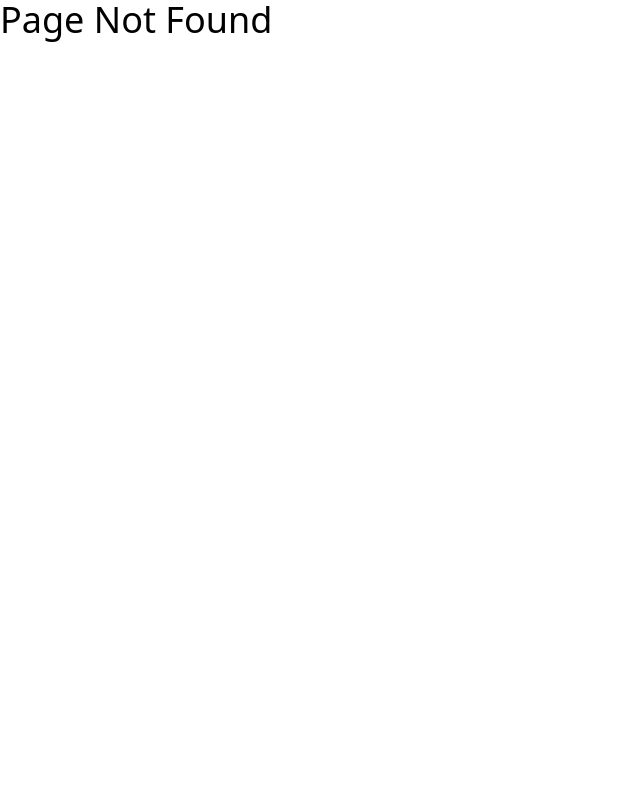
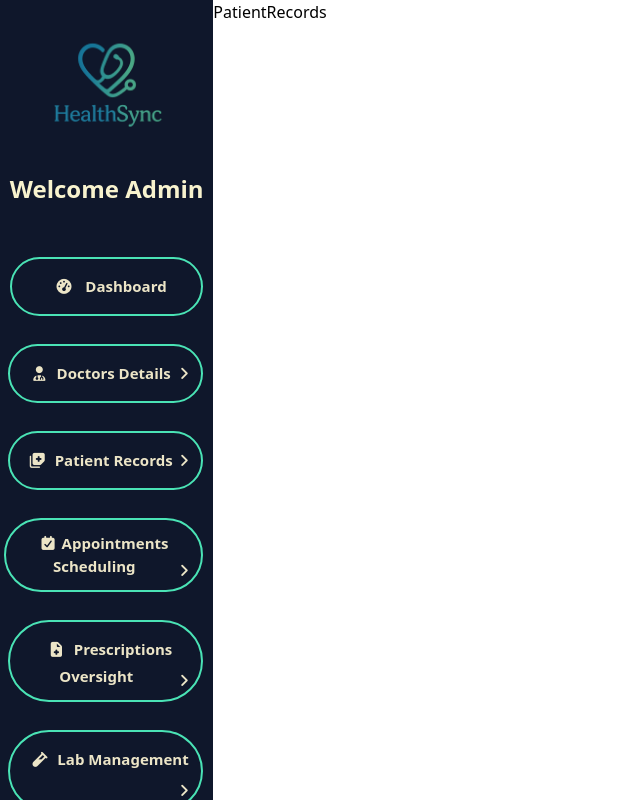
Before and after one commit to RudraTewari/HealthSync, a React (Vite) app: page /admin/PatientRecords in a window 1280 px wide. Before the commit this address had no page. Shown: the top 800 px of the page, without its empty margins (0-640 px from the left). Built offline with nearby package versions, Linux system fonts and the light colour scheme.

Commit message:
Added Routing

```diff
--- a/src/Admin/AdminPanel.jsx
+++ b/src/Admin/AdminPanel.jsx
@@ -1,5 +1,8 @@
 import React from 'react';
 import Sidebar from './Sidebar';
+import {Routes,Route} from 'react-router-dom'
+import DoctorDashboard from './DoctorsDetails/DoctorDashboard';
+import PatientRecords from './DoctorsDetails/PatientRecords';
 import Body from './Body';
 
 const AdminPanel = () => {
@@ -10,7 +13,13 @@ const AdminPanel = () => {
                 <Sidebar/>
             </div>
             <div className ='w-5/6 col-span-10 p-0 m-0'>
-                <Body/>
+                <Routes>
+                  <Route path='' element={<Body/>} />
+                  <Route path='DoctorDashboard' element={<DoctorDashboard/>} />
+                  <Route path='PatientRecords' element={<PatientRecords/>} />
+
+                </Routes>
+
             </div>
         </div>
     </>
--- /dev/null
+++ b/src/Admin/DoctorsDetails/DoctorDashboard.jsx
@@ -0,0 +1,9 @@
+import React from 'react'
+
+const DoctorDashboard = () => {
+  return (
+    <h1>DoctorDashboard</h1>
+  )
+}
+
+export default DoctorDashboard
--- /dev/null
+++ b/src/Admin/DoctorsDetails/PatientRecords.jsx
@@ -0,0 +1,9 @@
+import React from 'react'
+
+const PatientRecords = () => {
+  return (
+    <h1>PatientRecords</h1>
+  )
+}
+
+export default PatientRecords
--- a/src/Admin/Sidebar.jsx
+++ b/src/Admin/Sidebar.jsx
@@ -1,7 +1,8 @@
 import React from 'react';
 import Logo from '../assets/ChatGPT Image Jul 28, 2025, 07_48_37 PM.png'
 import { NavLink } from 'react-router-dom';
-
+import DoctorDashboard from './DoctorsDetails/DoctorDashboard';
+import PatientRecords from './DoctorsDetails/PatientRecords';
 
 const Sidebar = () => {
   return (
@@ -16,9 +17,9 @@ const Sidebar = () => {
           <div className='w-full flex-1 p-0 m-0 overflow-y-auto'>
 
               <nav className='  h-lvh flex flex-col p-0 mt-7 gap-5'>
-                <NavLink to={''} id='active' className=' text-[15px] text-center text-[#ECE5C7] px-2 py-3 ml-2.5 mr-2.5 mt-2 font-semibold border-2 border-[#4AE3B5] rounded-full hover:bg-[#00FFDD] hover:text-[#0E185F]  hover:border-amber-100 transistion-all duration-300 ease-in hover:scale-110'><i className='fas fa-tachometer-alt m-2'></i> Dashboard </NavLink>
-                <NavLink to={''} className=' text-[15px] text-center text-[#ECE5C7] px-2 py-3 ml-2 mr-2.5 mt-2 font-semibold border-2 border-[#4AE3B5] rounded-full hover:bg-[#00FFDD] hover:text-[#0E185F] hover:border-amber-100 transition-all duration-300 ease-in hover:scale-110'><i className='fas fa-user-md m-2'></i>Doctors Details <i className='fas fa-angle-right float-right mt-2'></i></NavLink>
-                <NavLink to={''} className=' text-[15px] text-center text-[#ECE5C7] px-2 py-3 ml-2 mr-2.5 mt-2 font-semibold border-2 border-[#4AE3B5] rounded-full hover:bg-[#00FFDD] hover:text-[#0E185F] hover:border-amber-100 transition-all duration-300 ease-in hover:scale-110'><i className='fas fa-notes-medical m-2'></i>Patient Records <i className='fas fa-angle-right float-right mt-2'></i></NavLink>
+                <NavLink to={'/Admin'} id='active' className=' text-[15px] text-center text-[#ECE5C7] px-2 py-3 ml-2.5 mr-2.5 mt-2 font-semibold border-2 border-[#4AE3B5] rounded-full hover:bg-[#00FFDD] hover:text-[#0E185F]  hover:border-amber-100 transistion-all duration-300 ease-in hover:scale-110'><i className='fas fa-tachometer-alt m-2'></i> Dashboard </NavLink>
+                <NavLink to={'/admin/DoctorDashboard'} className=' text-[15px] text-center text-[#ECE5C7] px-2 py-3 ml-2 mr-2.5 mt-2 font-semibold border-2 border-[#4AE3B5] rounded-full hover:bg-[#00FFDD] hover:text-[#0E185F] hover:border-amber-100 transition-all duration-300 ease-in hover:scale-110'><i className='fas fa-user-md m-2'></i>Doctors Details <i className='fas fa-angle-right float-right mt-2'></i></NavLink>
+                <NavLink to={'/admin/PatientRecords'} className=' text-[15px] text-center text-[#ECE5C7] px-2 py-3 ml-2 mr-2.5 mt-2 font-semibold border-2 border-[#4AE3B5] rounded-full hover:bg-[#00FFDD] hover:text-[#0E185F] hover:border-amber-100 transition-all duration-300 ease-in hover:scale-110'><i className='fas fa-notes-medical m-2'></i>Patient Records <i className='fas fa-angle-right float-right mt-2'></i></NavLink>
                 <NavLink to={''} className=' text-[15px] text-center text-[#ECE5C7] px-2 py-3 ml-1 mr-2.5 mt-2 font-semibold border-2 border-[#4AE3B5] rounded-full hover:bg-[#00FFDD] hover:text-[#0E185F] hover:border-amber-100 transition-all duration-300 ease-in hover:scale-110'><i className='fas fa-calendar-check mr-1'></i>Appointments Scheduling  <i className='fas fa-angle-right float-right mt-2'></i></NavLink>
                 <NavLink to={''} className=' text-[15px] text-center text-[#ECE5C7] px-2 py-3 ml-2 mr-2.5 mt-2 font-semibold border-2 border-[#4AE3B5] rounded-full hover:bg-[#00FFDD] hover:text-[#0E185F] hover:border-amber-100 transition-all duration-300 ease-in hover:scale-110'><i className='fas fa-file-medical m-2' ></i>Prescriptions Oversight <i className='fas fa-angle-right float-right mt-2'></i></NavLink>
                 <NavLink to={''} className=' text-[15px] text-center text-[#ECE5C7] px-2 py-3 ml-2 mr-2.5 mt-2 font-semibold border-2 border-[#4AE3B5] rounded-full hover:bg-[#00FFDD] hover:text-[#0E185F] hover:border-amber-100 transition-all duration-300 ease-in hover:scale-110'><i className='fas fa-vial m-2' ></i>Lab Management   <i className='fas fa-angle-right float-right mt-2'></i></NavLink>
--- a/src/App.jsx
+++ b/src/App.jsx
@@ -16,7 +16,7 @@ function App() {
         <Routes>
           <Route path='/' element={<Home />}></Route>
           <Route path='/user' element={<UserPanel />}></Route>
-          <Route path='/admin' element={<AdminPanel />}></Route>
+          <Route path='/admin/*' element={<AdminPanel />}></Route>
           <Route path='*' element={<NotFound />}></Route>
         </Routes>
       </Router>
```
